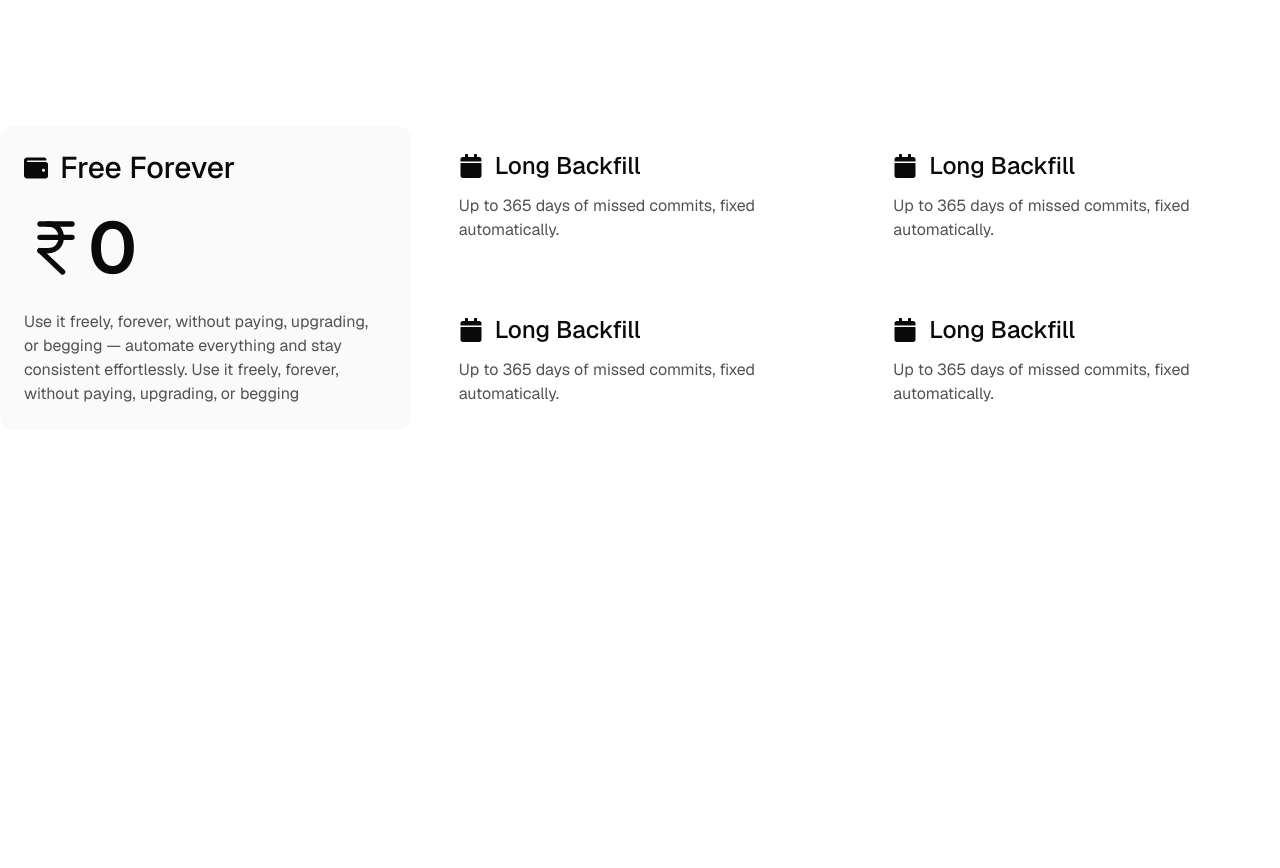
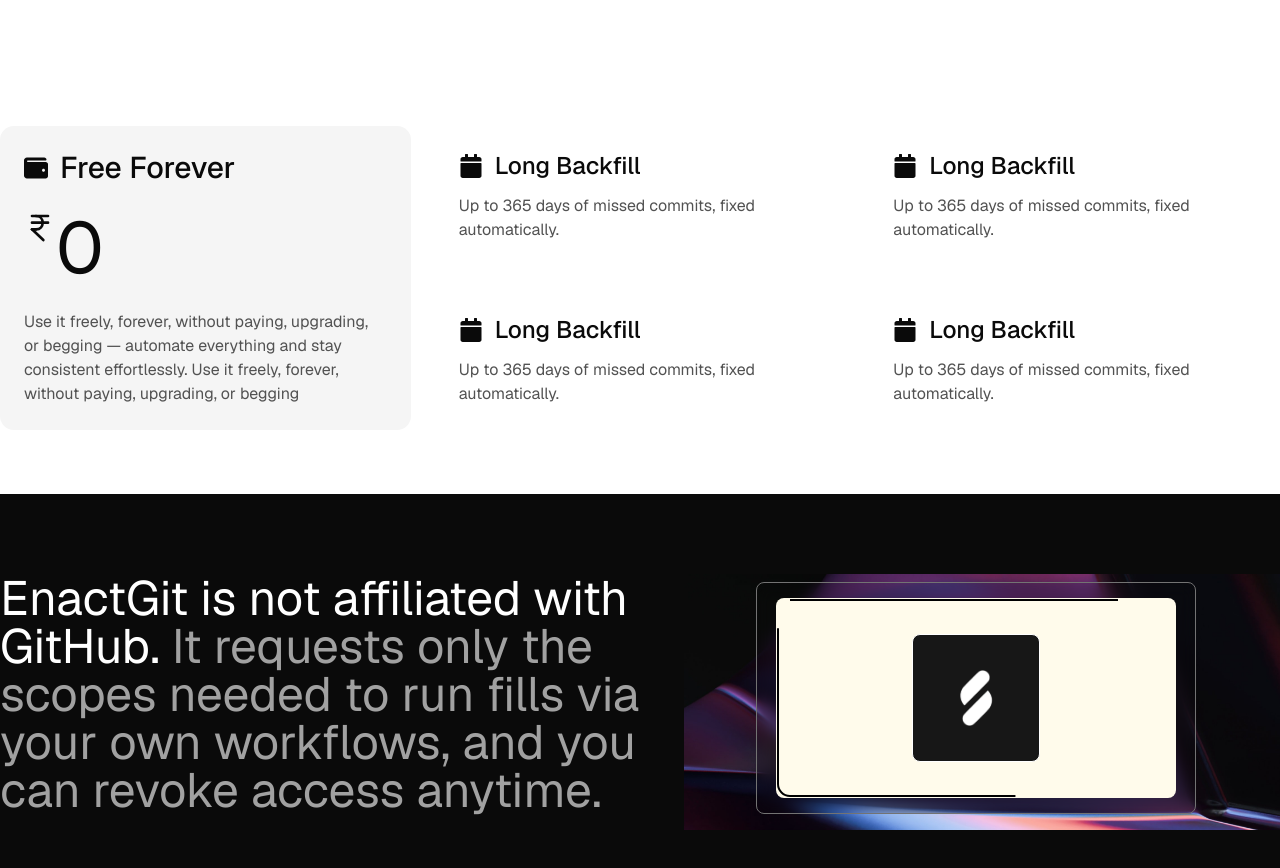
Before and after one commit to Utkarshrajmishra/streamify, a Next.js app: page / in a window 1280 px wide. Shown: the part 1086-1954 px from the top of the page. Before the commit the page ends 1580 px from the top, so only its background shows below. Built offline with nearby package versions, Linux system fonts and the light colour scheme.

Commit message:
Add: Message

```diff
--- a/app/page.tsx
+++ b/app/page.tsx
@@ -1,6 +1,7 @@
 import Features from "@/components/landing/features";
 import Header from "@/components/landing/header";
 import Hero from "@/components/landing/hero";
+import Message1 from "@/components/landing/message-1";
 
 export default function Home() {
   return (
@@ -10,6 +11,7 @@
             <Hero />
         </main>
         <Features/>
+        <Message1/>
     </div>
   );
 }
--- a/components/landing/features.tsx
+++ b/components/landing/features.tsx
@@ -9,14 +9,14 @@
         <div className="grid grid-cols-3 gap-6 w-full">
 
           {/* LEFT BIG CARD (spans 2 rows) */}
-          <div className="row-span-2 flex flex-col justify-between p-6 rounded-xl bg-neutral-50">
+          <div className="row-span-2 flex flex-col justify-between p-6 rounded-xl bg-neutral-100">
             <div className="flex items-center gap-3">
               <FaWallet className="text-2xl" />
               <p className="text-3xl font-medium">Free Forever</p>
             </div>
 
-            <div className="flex items-center text-7xl font-semibold">
-              <IndianRupee className="h-16 w-16" />
+            <div className="flex items-start text-7xl">
+              <IndianRupee className="size-8" />
               <p>0</p>
             </div>
 
--- a/components/landing/header.tsx
+++ b/components/landing/header.tsx
@@ -40,11 +40,39 @@
           </motion.div>
 
           {/* Navigation links */}
-          <motion.div className="flex gap-10 font-[500]" variants={itemVariants}>
-            {["Features", "Pricing", "Blog", "Changelog"].map((item) => (
-              <p key={item} className="cursor-pointer hover:text-blue-600">{item}</p>
-            ))}
-          </motion.div>
+<motion.div className="flex gap-10 font-[500]" variants={itemVariants}>
+  {["Features", "Pricing", "Blog", "Changelog"].map((item) => (
+    <motion.div
+      key={item}
+      className="relative cursor-pointer"
+      whileHover="hover"
+      initial="rest"
+      animate="rest"
+    >
+      <motion.p
+        variants={{
+          rest: { y: 0 },
+          hover: { y: -2 },
+        }}
+        transition={{ duration: 0.2, ease: "easeOut" }}
+        className="hover:text-neutral-900"
+      >
+        {item}
+      </motion.p>
+
+      {/* underline */}
+      <motion.span
+        variants={{
+          rest: { width: 0, opacity: 0 },
+          hover: { width: "100%", opacity: 1 },
+        }}
+        transition={{ duration: 0.25, ease: "easeOut" }}
+        className="absolute left-0 -bottom-1 h-[2px] bg-neutral-900"
+      />
+    </motion.div>
+  ))}
+</motion.div>
+
 
           {/* Button */}
           <motion.div variants={itemVariants}>
--- /dev/null
+++ b/components/landing/message-1.tsx
@@ -0,0 +1,29 @@
+import { Github } from "lucide-react";
+import Wrapper from "./wrapper";
+import Image from "next/image";
+import TextAnimation from "./text-animation";
+const Message1 = () => {
+    return(
+        <section className="w-full  text-left  items-center justify-center flex bg-neutral-950 py-20 text-white">
+            <Wrapper>
+                <div className="flex justify-between gap-3">
+        <p className="text-5xl font-[400] max-w-2xl font-sans">EnactGit is not affiliated with GitHub. <span className="text-neutral-400">It requests only the scopes needed to run fills via your own workflows, and you can revoke access anytime.</span>
+
+</p>
+
+<div className="relative">
+<Image src="/bg-1.jpg" height={200} width={600}  alt="background" />
+<div className="bg-transparent backdrop-blur-sm flex items-center justify-center h-58 w-[440px] absolute top-2 left-18 rounded-md border-1 border-neutral-500">
+<TextAnimation/>
+</div>
+
+
+
+</div>
+</div>
+</Wrapper>
+</section>
+    )
+}
+
+export default Message1;
--- /dev/null
+++ b/components/landing/text-animation.tsx
@@ -0,0 +1,91 @@
+"use client";
+import { motion, useAnimation } from "framer-motion";
+import { FaGithub } from "react-icons/fa";
+import { useEffect, useState } from "react";
+
+const TextAnimation = () => {
+  const boxControls = useAnimation();
+  const borderControls = useAnimation();
+  const [showGithub, setShowGithub] = useState(true);
+
+  useEffect(() => {
+    const loop = async () => {
+      while (true) {
+        // 1️⃣ Border line animation
+        await borderControls.start({
+          strokeDashoffset: 0,
+          transition: { duration: 2, ease: "linear" },
+        });
+
+        // 2️⃣ Black box goes UP
+        await boxControls.start({
+          y: -120,
+          transition: { duration: 0.5, ease: "easeIn" },
+        });
+
+        // 3️⃣ Swap content while hidden
+        setShowGithub((prev) => !prev);
+
+        // reset position below
+        boxControls.set({ y: 120 });
+
+        // 4️⃣ Black box comes DOWN with bounce
+        await boxControls.start({
+          y: 0,
+          transition: {
+            duration: 0.7,
+            ease: "easeOut",
+          },
+        });
+
+        // reset border
+        borderControls.set({ strokeDashoffset: 400 });
+
+        // pause
+        await new Promise((r) => setTimeout(r, 1000));
+      }
+    };
+
+    loop();
+  }, []);
+
+  return (
+    <div className="bg-amber-50 h-[200px] w-[400px] flex items-center justify-center rounded-md relative overflow-hidden">
+      {/* Border animation */}
+      <svg className="absolute inset-0 w-full h-full pointer-events-none">
+        <motion.rect
+          x="2"
+          y="2"
+          width="396"
+          height="196"
+          rx="12"
+          fill="none"
+          stroke="black"
+          strokeWidth="2"
+          strokeDasharray="400"
+          strokeDashoffset="400"
+          animate={borderControls}
+        />
+      </svg>
+
+      {/* Animated black box */}
+      <motion.div
+        animate={boxControls}
+        initial={{ y: 0 }}
+        className="h-32 w-32 bg-neutral-900 rounded-md border border-white flex items-center justify-center"
+      >
+        {showGithub ? (
+          <FaGithub className="text-white text-6xl" />
+        ) : (
+          <img
+            src="/logo-white.webp"
+            alt="Logo"
+            className="w-14 h-14"
+          />
+        )}
+      </motion.div>
+    </div>
+  );
+};
+
+export default TextAnimation;
```
Also changed, not shown: public/bg-1.jpg (added), public/logo-white.webp (added).
